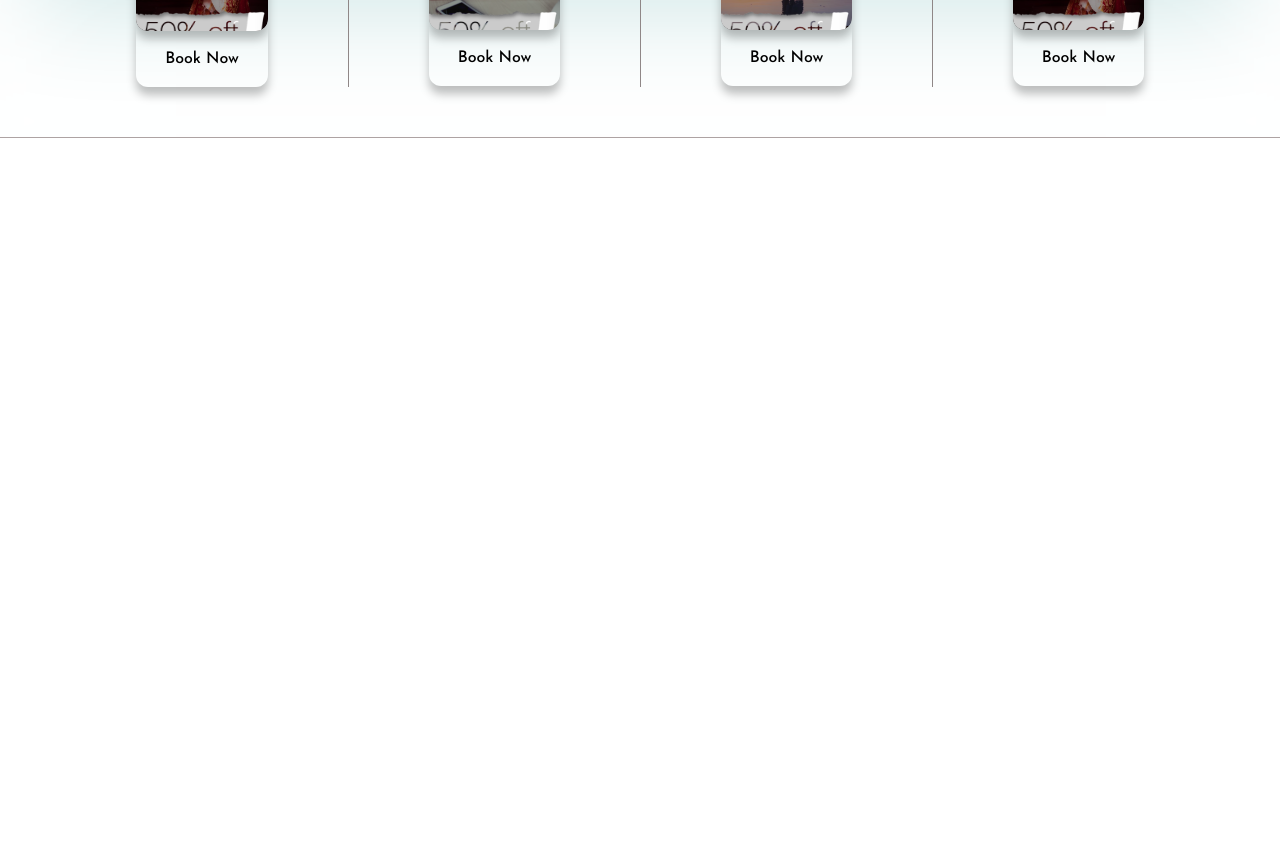
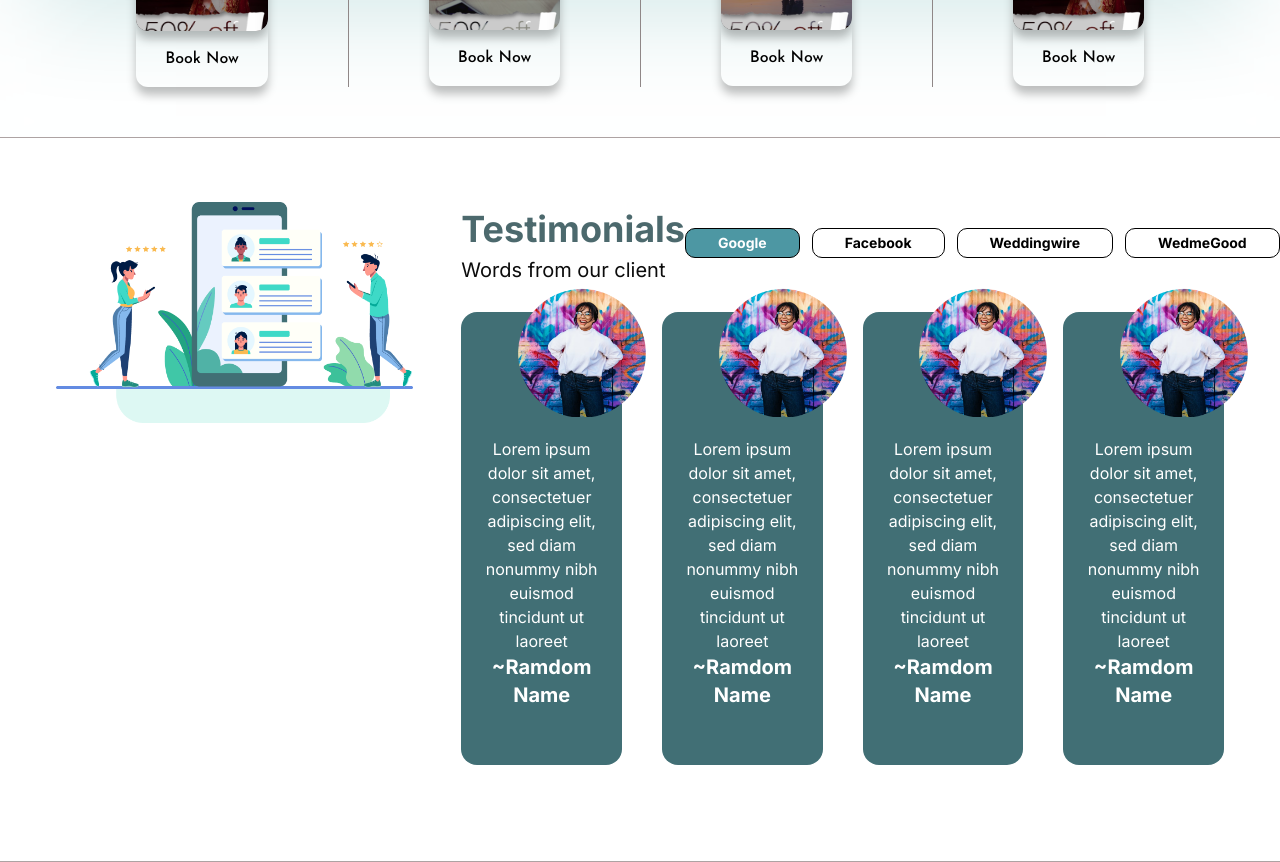
Before and after one commit to Rabby-khan-04/fliqInda-assignment, a React (Vite) app: page / in a window 1280 px wide. Shown: the part 3920-4782 px from the top of the page. Before the commit the page ends 4058 px from the top, so only its background shows below. Built offline with nearby package versions, Linux system fonts and the light colour scheme.

Commit message:
Testimonials Section Added

```diff
--- /dev/null
+++ b/src/Components/Testimonials/ReviewCard.jsx
@@ -0,0 +1,18 @@
+import React from "react";
+
+const ReviewCard = ({ review }) => {
+  const { img, name, quote } = review;
+  return (
+    <div className="px-4 pb-14 bg-[#416F75] rounded-2xl text-white">
+      <div className="flex justify-end mb-5">
+        <img src={img} className="w-32 -mt-6 -mr-10" alt="" />
+      </div>
+      <div className="text-center">
+        <p>{quote}</p>
+        <h2 className="font-bold text-xl">~{name}</h2>
+      </div>
+    </div>
+  );
+};
+
+export default ReviewCard;
--- /dev/null
+++ b/src/Components/Testimonials/Testimonials.css
@@ -0,0 +1,6 @@
+.review-btn {
+  @apply text-sm font-bold text-white py-1 px-8 bg-primary border border-black rounded-[10px] inline-block hover:text-black hover:bg-white transition-all duration-300;
+}
+.review-btn__alt {
+  @apply text-sm font-bold text-black py-1 px-8 bg-white border border-black rounded-[10px] inline-block hover:text-white hover:bg-primary transition-all duration-300;
+}
--- /dev/null
+++ b/src/Components/Testimonials/Testimonials.jsx
@@ -0,0 +1,65 @@
+import React from "react";
+import testimonialImg from "../../assets/Images/Home/Testimonial/Testimonial.png";
+import SectionTitle from "../Shared/SectionTitle/SectionTitle";
+import "./Testimonials.css";
+import person from "../../assets/Images/Home/Testimonial/person.png";
+import ReviewCard from "./ReviewCard";
+
+const Testimonials = () => {
+  const reviews = [
+    {
+      img: person,
+      name: "Ramdom Name",
+      quote:
+        "Lorem ipsum dolor sit amet, consectetuer adipiscing elit, sed diam nonummy nibh euismod tincidunt ut laoreet",
+    },
+    {
+      img: person,
+      name: "Ramdom Name",
+      quote:
+        "Lorem ipsum dolor sit amet, consectetuer adipiscing elit, sed diam nonummy nibh euismod tincidunt ut laoreet",
+    },
+    {
+      img: person,
+      name: "Ramdom Name",
+      quote:
+        "Lorem ipsum dolor sit amet, consectetuer adipiscing elit, sed diam nonummy nibh euismod tincidunt ut laoreet",
+    },
+    {
+      img: person,
+      name: "Ramdom Name",
+      quote:
+        "Lorem ipsum dolor sit amet, consectetuer adipiscing elit, sed diam nonummy nibh euismod tincidunt ut laoreet",
+    },
+  ];
+
+  return (
+    <section>
+      <div className="container pt-16 pb-24 border-b border-[#ADA3A3]">
+        <div className="grid grid-cols-6 gap-12">
+          <div className="col-span-2">
+            <img src={testimonialImg} alt="" />
+          </div>
+          <div className="col-span-4">
+            <div className="flex items-center justify-between">
+              <SectionTitle title="Testimonials" sub="Words from our client" />
+              <div className="flex items-center gap-3">
+                <button className="review-btn">Google</button>
+                <button className="review-btn__alt">Facebook</button>
+                <button className="review-btn__alt">Weddingwire</button>
+                <button className="review-btn__alt">WedmeGood</button>
+              </div>
+            </div>
+            <div className="grid grid-cols-4 gap-10 mt-7">
+              {reviews.map((review, i) => (
+                <ReviewCard key={i} review={review} />
+              ))}
+            </div>
+          </div>
+        </div>
+      </div>
+    </section>
+  );
+};
+
+export default Testimonials;
--- a/src/Pages/Home/Home.jsx
+++ b/src/Pages/Home/Home.jsx
@@ -7,6 +7,7 @@ import Idea from "../../Components/Home/Idea/Idea";
 import Blogs from "../../Components/Home/Blogs/Blogs";
 import Wedding from "../../Components/Home/Wedding/Wedding";
 import Offers from "../../Components/Home/Offers/Offers";
+import Testimonials from "../../Components/Testimonials/Testimonials";
 
 const Home = () => {
   return (
@@ -19,6 +20,7 @@ const Home = () => {
       <Blogs />
       <Wedding />
       <Offers />
+      <Testimonials />
     </>
   );
 };
```
Also changed, not shown: src/assets/Images/Home/Testimonial/Testimonial.png (added), src/assets/Images/Home/Testimonial/person.png (added).
